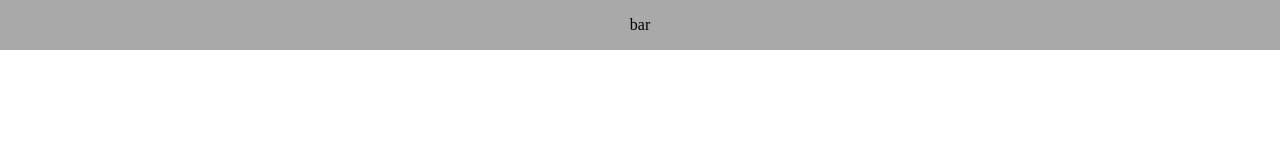
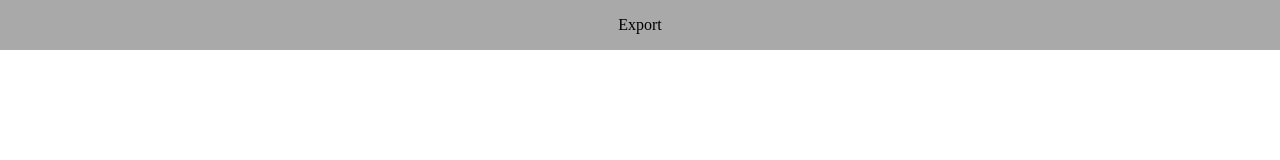
Before and after one commit to Harri-Renney/HyperModels-svg-generator, a Vue app: page / in a window 1280 px wide. Shown: the top 160 px of the page. Built offline with nearby package versions, Linux system fonts and the light colour scheme; some icons are missing.

Commit message:
WIP: 003: Added icons

```diff
--- a/public/index.html
+++ b/public/index.html
@@ -5,6 +5,7 @@
     <meta http-equiv="X-UA-Compatible" content="IE=edge">
     <meta name="viewport" content="width=device-width,initial-scale=1.0">
     <link rel="icon" href="<%= BASE_URL %>favicon.ico">
+    <link href="https://unpkg.com/mono-icons@1.0.5/iconfont/icons.css" rel="stylesheet">
     <title><%= htmlWebpackPlugin.options.title %></title>
   </head>
   <body>
--- a/src/components/TopMenuBar.vue
+++ b/src/components/TopMenuBar.vue
@@ -1,6 +1,9 @@
 <template>
     <div class="top-menu-bar">
-        bar
+        <div id="top-menu-export-button">
+            <i class="mi-export"/>
+            Export
+        </div>
     </div>
 </template>
 
@@ -18,4 +21,9 @@ export default {
         text-align: center;
         line-height: 50px;
     }
+
+    i {
+        height: 24px;
+        width: 24px;
+    }
 </style>
```
Also changed, not shown: 1 other file (tests, documents, lock files or other folders).
